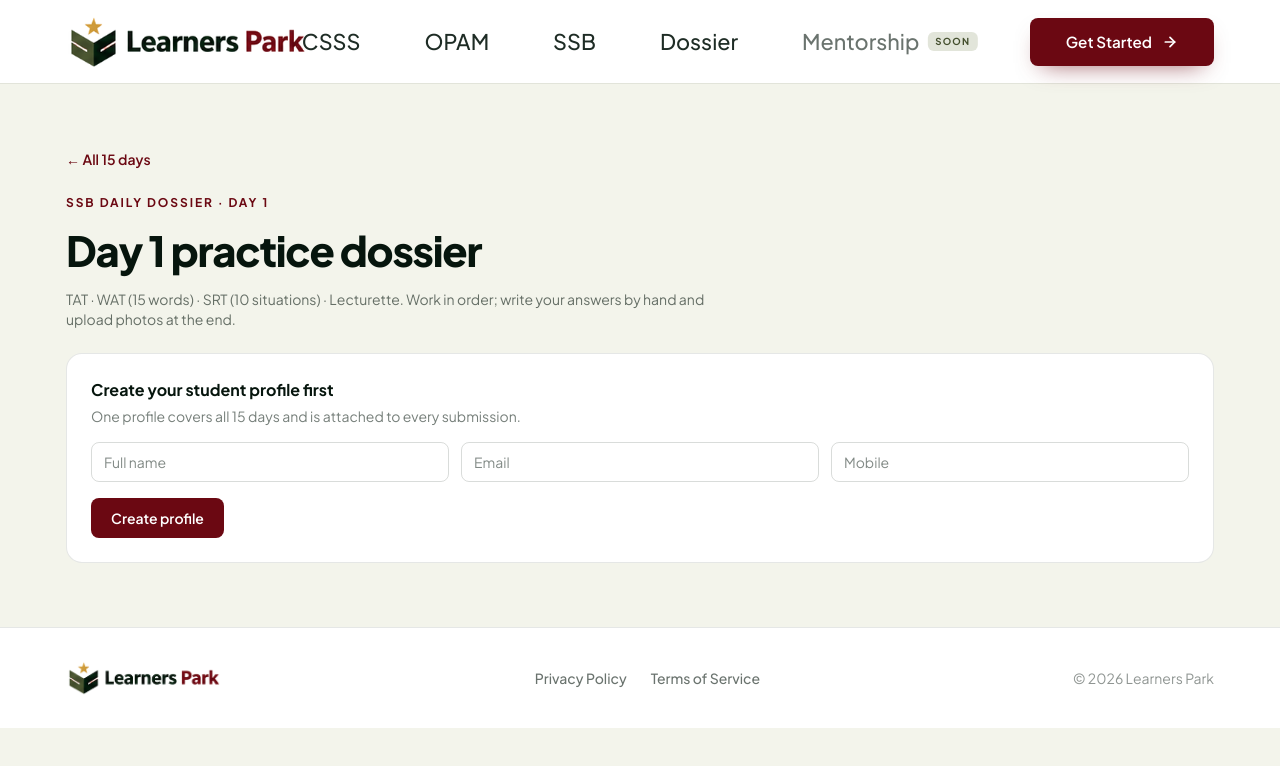
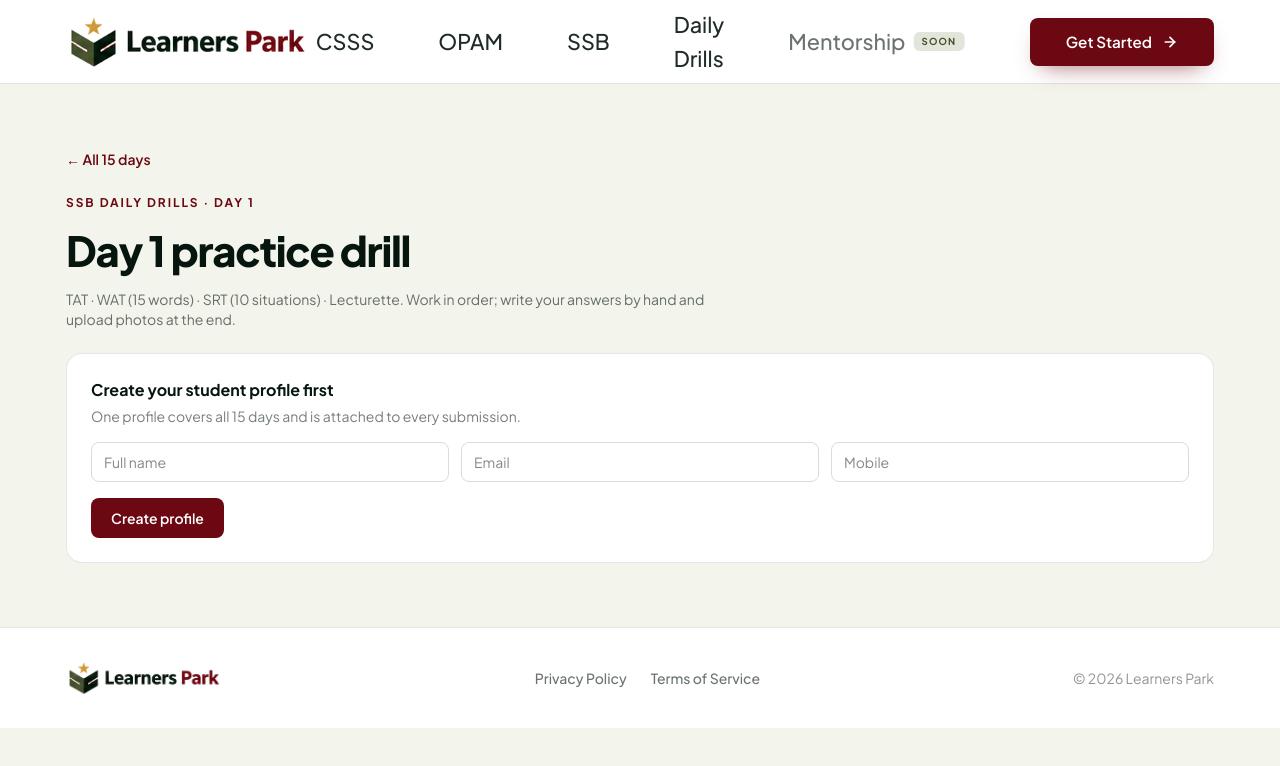
Before and after one commit to amansaroj2304/LearnersPark-2.0, a Next.js app: page /dossier/1 in a window 1280 px wide. Shown: the top 766 px of the page. Built offline with nearby package versions, Linux system fonts and the light colour scheme; no server answers.

Commit message:
Rename Dossier to Daily Drills across the site (#25)
Co-authored-by: amansaroj2304 <3.10095508e+08+amansaroj2304@users.noreply.github.com>

```diff
--- a/src/app/admin/(console)/dossier/page.tsx
+++ b/src/app/admin/(console)/dossier/page.tsx
@@ -10,16 +10,16 @@ export default async function AdminDossierPage() {
     <div className="mx-auto max-w-5xl px-5 py-10 sm:px-8">
       <div className="flex flex-wrap items-start justify-between gap-4">
         <div>
-          <h1 className="text-2xl font-extrabold tracking-tight text-ink">Daily dossier submissions</h1>
+          <h1 className="text-2xl font-extrabold tracking-tight text-ink">Daily drill submissions</h1>
           <p className="mt-2 max-w-2xl text-sm text-ink/60">
-            Every submitted Day dossier, grouped by student and day. Files are also copied into Google Drive under
+            Every submitted Day drill, grouped by student and day. Files are also copied into Google Drive under
             DAILY DOSSIER SSB / Day N / StudentID_Name at the next sync. Links below expire after 24 hours.
           </p>
         </div>
         <SyncNowButton />
       </div>
       <p className="mt-3 max-w-2xl text-xs text-ink/45">
-        “Sync now” immediately copies pending PPDT sheets and dossier submissions to Drive (ppdt uploaded and
+        “Sync now” immediately copies pending PPDT sheets and drill submissions to Drive (ppdt uploaded and
         DAILY DOSSIER SSB). An automatic sync also runs every hour.
       </p>
 
--- a/src/app/dossier/[day]/page.tsx
+++ b/src/app/dossier/[day]/page.tsx
@@ -22,9 +22,9 @@ export default async function DossierDayPage({ params }: { params: Promise<{ day
       <main className="bg-bg-light">
         <Container className="py-12 sm:py-16">
           <Link href="/dossier" className="text-sm font-semibold text-crimson hover:underline">← All 15 days</Link>
-          <p className="mt-6 text-xs font-bold tracking-[0.16em] text-crimson uppercase">SSB Daily Dossier · Day {day.day}</p>
+          <p className="mt-6 text-xs font-bold tracking-[0.16em] text-crimson uppercase">SSB Daily Drills · Day {day.day}</p>
           <h1 className="mt-2 text-[clamp(1.8rem,4vw,2.6rem)] font-extrabold tracking-[-0.03em] text-ink">
-            Day {day.day} practice dossier
+            Day {day.day} practice drill
           </h1>
           <p className="mt-2 max-w-2xl text-sm text-ink/60">
             TAT · WAT (15 words) · SRT (10 situations) · Lecturette. Work in order; write your answers by hand and upload photos at the end.
--- a/src/app/dossier/actions.ts
+++ b/src/app/dossier/actions.ts
@@ -78,7 +78,7 @@ export async function saveDossierAttempt(
     console.error("dossier save failed", error.message);
     return { ok: false, message: "The submission did not save. Please try again." };
   }
-  return { ok: true, message: "Dossier submitted." };
+  return { ok: true, message: "Drill submitted." };
 }
 
 export async function listDossierSubmissions(): Promise<{
--- a/src/app/dossier/page.tsx
+++ b/src/app/dossier/page.tsx
@@ -7,9 +7,9 @@ import { DossierDashboard } from "@/components/dossier/dashboard";
 import { DAYS, TIMINGS } from "@/lib/dossier/data";
 
 export const metadata: Metadata = {
-  title: "SSB Daily Dossier — 15 days of structured practice | Learners Park",
+  title: "SSB Daily Drills — 15 days of structured practice | Learners Park",
   description:
-    "Fifteen day-wise SSB practice dossiers: one TAT picture, 15 WAT words, 10 SRT situations and a lecturette topic each day, with timers, autosave and submission.",
+    "Fifteen day-wise SSB practice drills: one TAT picture, 15 WAT words, 10 SRT situations and a lecturette topic each day, with timers, autosave and submission.",
 };
 
 const TOTAL =
@@ -29,11 +29,11 @@ export default function DossierPage() {
           <nav aria-label="Breadcrumb" className="text-xs font-semibold text-ink/45">
             <Link href="/ssb" className="hover:text-crimson">SSB</Link>
             <span className="mx-2" aria-hidden="true">/</span>
-            <span>Daily Dossier</span>
+            <span>Daily Drills</span>
           </nav>
           <p className="mt-6 text-xs font-bold tracking-[0.16em] text-crimson uppercase">SSB · Psychological tests</p>
           <h1 className="mt-3 max-w-3xl text-[clamp(2rem,4.5vw,3rem)] font-extrabold leading-[1.05] tracking-[-0.03em] text-ink">
-            SSB Daily Dossier
+            SSB Daily Drills
           </h1>
           <p className="mt-4 max-w-2xl text-[15px] leading-relaxed text-ink/65">
             Fifteen days of structured practice. Each day: one TAT picture, fifteen WAT words, ten SRT situations
--- a/src/components/admin/admin-nav.tsx
+++ b/src/components/admin/admin-nav.tsx
@@ -24,7 +24,7 @@ const items = [
   { href: "/admin/tests", label: "Tests", icon: BookOpenCheck },
   { href: "/admin/opam", label: "OPAM", icon: BrainCircuit },
   { href: "/admin/ssb", label: "SSB tests", icon: ShieldCheck },
-  { href: "/admin/dossier", label: "Daily dossier", icon: ClipboardList },
+  { href: "/admin/dossier", label: "Daily drills", icon: ClipboardList },
   { href: "/admin/logins", label: "Login activity", icon: LogIn },
   { href: "/admin/audit", label: "Audit log", icon: ScrollText },
   { href: "/admin/account", label: "Account", icon: KeyRound },
--- a/src/components/dossier/dashboard.tsx
+++ b/src/components/dossier/dashboard.tsx
@@ -150,7 +150,7 @@ export function DossierDashboard({ days }: { days: DayMeta[] }) {
         </div>
       </section>
 
-      <section aria-label="Daily dossiers" className="grid gap-4 sm:grid-cols-2 lg:grid-cols-3">
+      <section aria-label="Daily drills" className="grid gap-4 sm:grid-cols-2 lg:grid-cols-3">
         {days.map((d) => {
           const s = state[d.day];
           const status = s?.status ?? "NOT STARTED";
--- a/src/components/dossier/runner.tsx
+++ b/src/components/dossier/runner.tsx
@@ -315,7 +315,7 @@ export function DossierRunner({
   return (
     <div className="rounded-2xl border border-ink/10 bg-white p-5 sm:p-6">
       <div className="flex flex-wrap items-center justify-between gap-3">
-        <h2 className="text-lg font-bold text-ink">Day {day.day} dossier</h2>
+        <h2 className="text-lg font-bold text-ink">Day {day.day} drill</h2>
         <span className="rounded-full bg-ink/5 px-3 py-1 text-sm font-semibold text-ink/70">
           {sectionLabel || (stage === "review" ? "Review & submit" : stage === "submitted" ? "Submitted" : "Ready")}
           {running ? ` · ${fmt(left)}` : ""}
@@ -487,7 +487,7 @@ export function DossierRunner({
             </p>
             {message ? <p className="mt-2 text-xs font-semibold text-crimson">{message}</p> : null}
             <button type="submit" disabled={busy} className="mt-4 h-11 rounded-lg bg-crimson px-6 text-sm font-bold text-white disabled:opacity-50">
-              {busy ? "Submitting…" : "Submit dossier"}
+              {busy ? "Submitting…" : "Submit drill"}
             </button>
           </form>
         </div>
--- a/src/lib/data.ts
+++ b/src/lib/data.ts
@@ -8,6 +8,6 @@ export const navLinks: NavLink[] = [
   { label: "CSSS", href: "/csss" },
   { label: "OPAM", href: "/opam" },
   { label: "SSB", href: "/ssb" },
-  { label: "Dossier", href: "/dossier" },
+  { label: "Daily Drills", href: "/dossier" },
   { label: "Mentorship", href: "#mentorship", soon: true },
 ];
```
